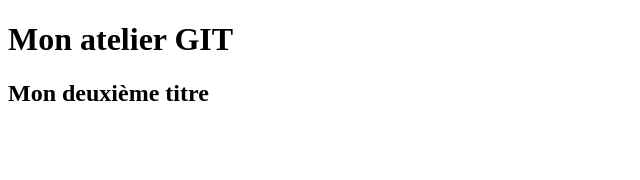
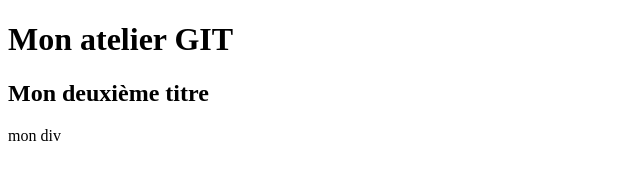
Before and after one commit to Lutice/ateliergit, a plain HTML site: page index.html in a window 1280 px wide. Shown: the full height of the page, 0-640 px from the left. Drawn offline with Linux system fonts and the light colour scheme.

Commit message:
mise à jour local master

```diff
--- a/index.html
+++ b/index.html
@@ -6,5 +6,7 @@
 <body>
 <h1>Mon atelier GIT</h1>
 <h2>Mon deuxième titre</h2>
+
+<div>mon div</div>
 </body>
 </hmtl>
```
